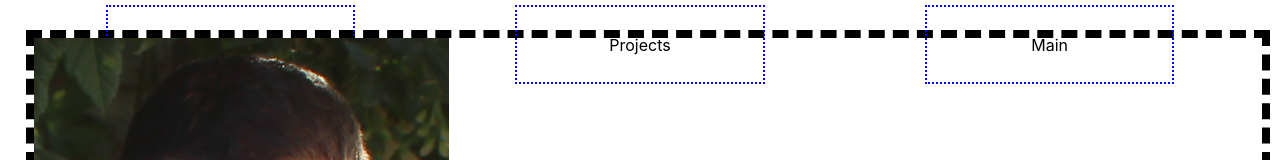
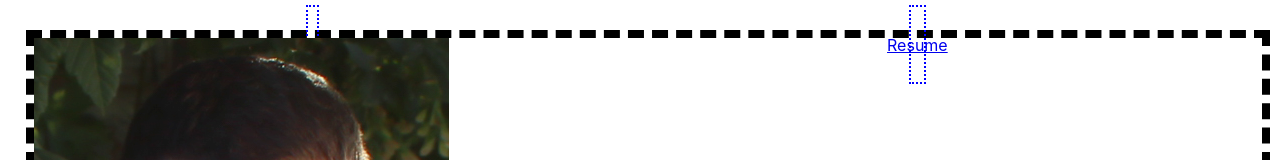
Before and after one commit to ceejaay/portfolio, a React (Create React App) app: page / in a window 1280 px wide. Shown: the top 160 px of the page. Built offline with nearby package versions, Linux system fonts and the light colour scheme.

Commit message:
Fixed the header links

```diff
--- a/src/App.css
+++ b/src/App.css
@@ -44,7 +44,7 @@
 .header{
   display: flex;
   width: 100%;
-  height: 300px;
+  height: 200px;
   justify-content: center;
   flex-direction: column;
 }
--- a/src/components/Header.js
+++ b/src/components/Header.js
@@ -1,13 +1,12 @@
 import React from 'react';
-
+import { Link  } from 'react-router-dom';
 
 function Header() {
   return (
 
       <div className="header">
-        <div className="header-buttons">Resume</div>
-        <div className="header-buttons">Projects</div>
-        <div className="header-buttons">Main</div>
+        <Link to={"/"} ><div className="header-buttons">Main</div> </Link>
+        <Link to={"/resume"} ><div className="header-buttons">Resume</div> </Link>
       </div>
       )
 
```
